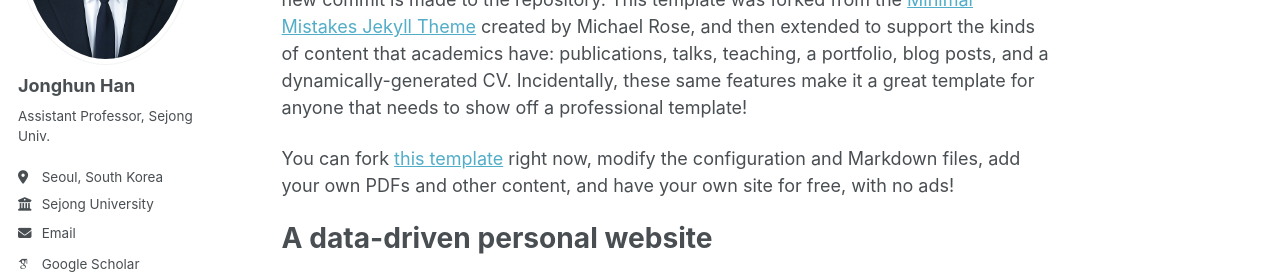
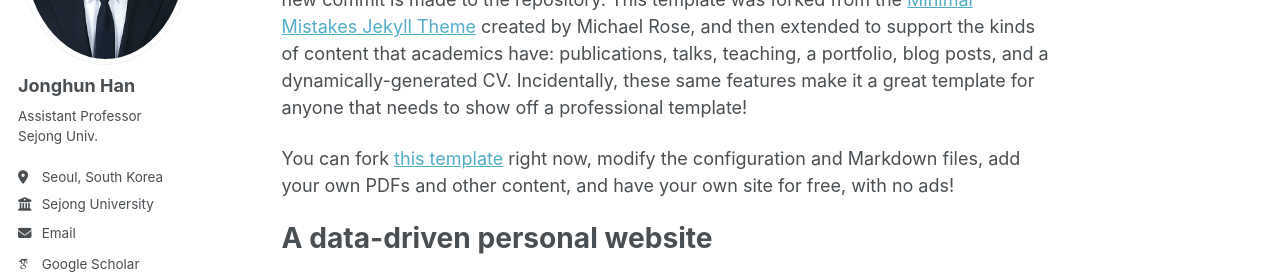
Before and after one commit to icnsl/icnsl.github.io, a Jekyll site: the page built from _pages/about.md, in a window 1280 px wide. Shown: the part 266-540 px from the top of the page. Built offline with Jekyll 4.4.1, drawn with Linux system fonts in a browser that asks for light colours; some web fonts are replaced; a script bundle is joined from its source files by our own code; library files that are not in the unit come from our copies.

```diff
--- a/_config.yml
+++ b/_config.yml
@@ -26,7 +26,7 @@ author:
   avatar           : "profile.png"
   name             : "Jonghun Han"
   pronouns         : # example: "she/her"
-  bio              : "Assistant Professor, Sejong Univ."
+  bio              : "Assistant Professor<br>Sejong Univ."
   location         : "Seoul, South Korea"
   employer         : "Sejong University"
   uri              : # URL
```
